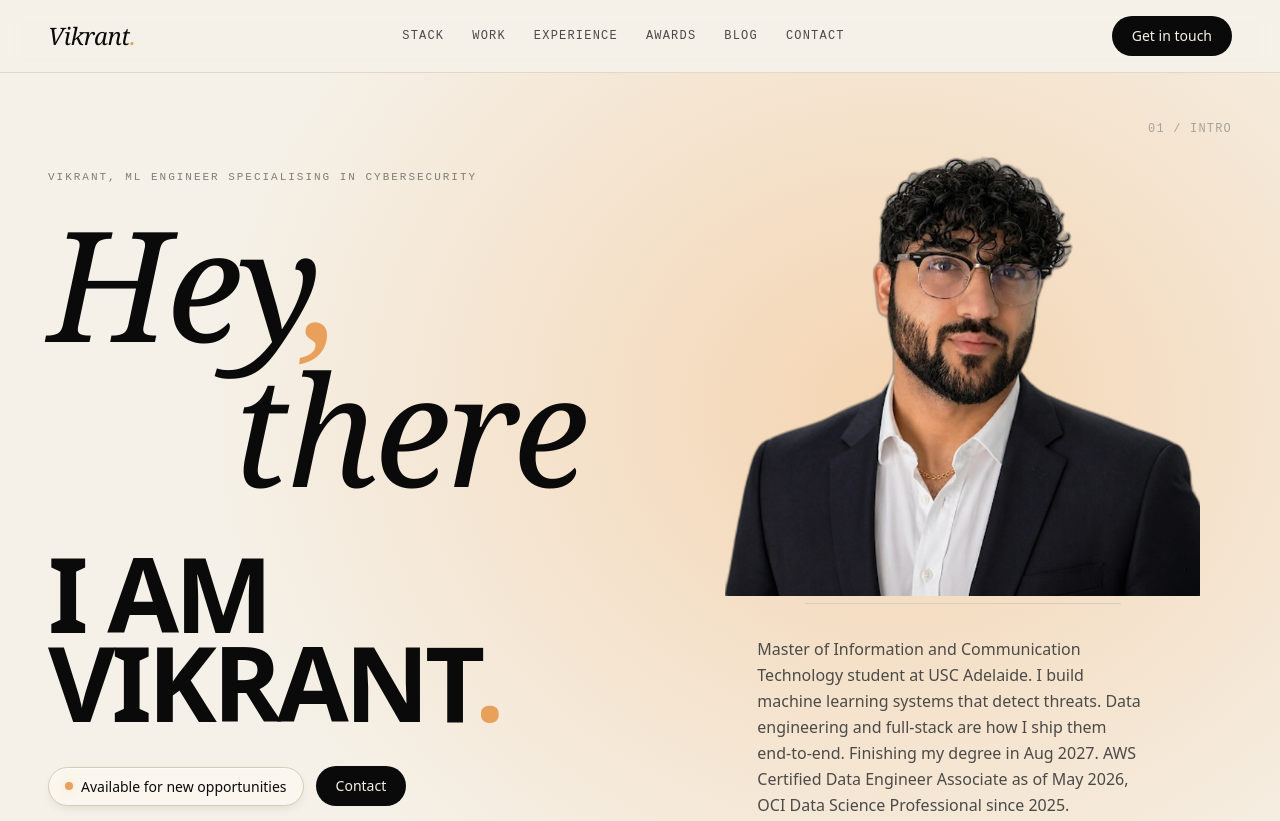
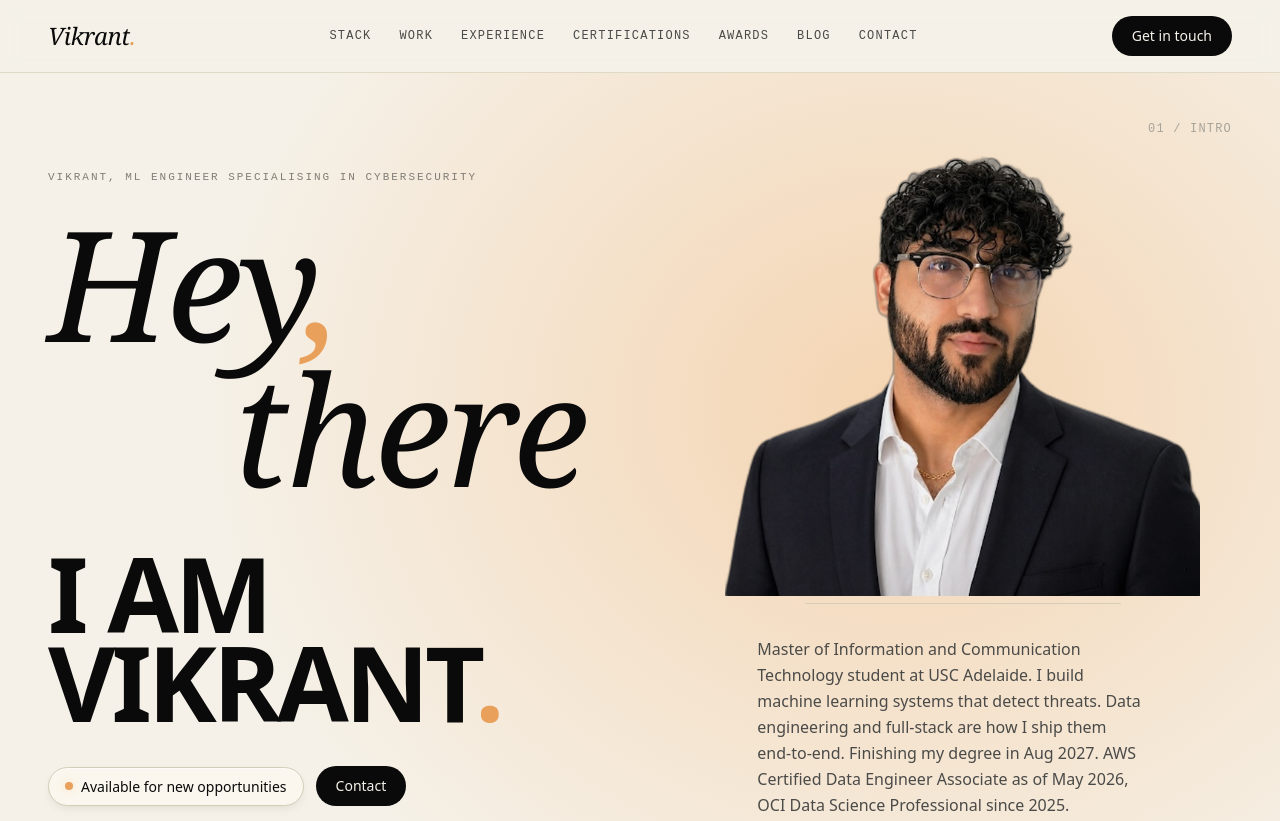
Before and after one commit to Vikrant892/Portfolio-Vik, an Astro site: page / in a window 1280 px wide. Shown: the top 821 px of the page. Built offline with nearby package versions, Linux system fonts and the light colour scheme; Astro itself is replaced by a stand-in of ours; no server answers.

Commit message:
feat(nav): add Certifications link to primary nav

```diff
--- a/src/components/Header.astro
+++ b/src/components/Header.astro
@@ -9,6 +9,7 @@ const links: ReadonlyArray<NavLink> = [
   { label: 'Stack', href: '#stack' },
   { label: 'Work', href: '#projects' },
   { label: 'Experience', href: '#experience' },
+  { label: 'Certifications', href: '#certifications' },
   { label: 'Awards', href: '#awards' },
   { label: 'Blog', href: 'https://vikrant69g.com/blog', external: true },
   { label: 'Contact', href: '#contact' },
```
